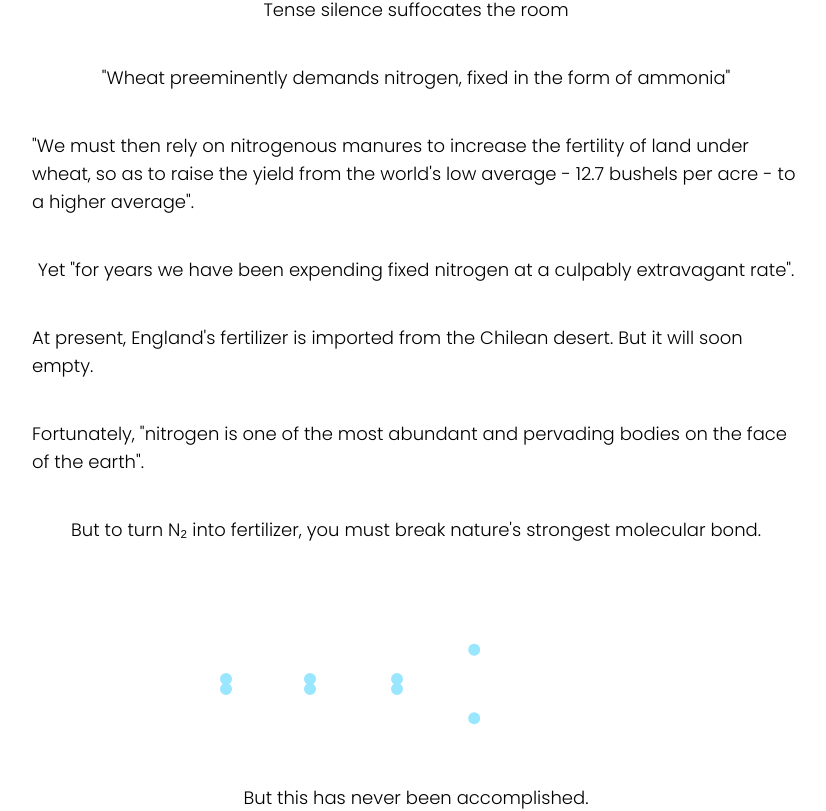
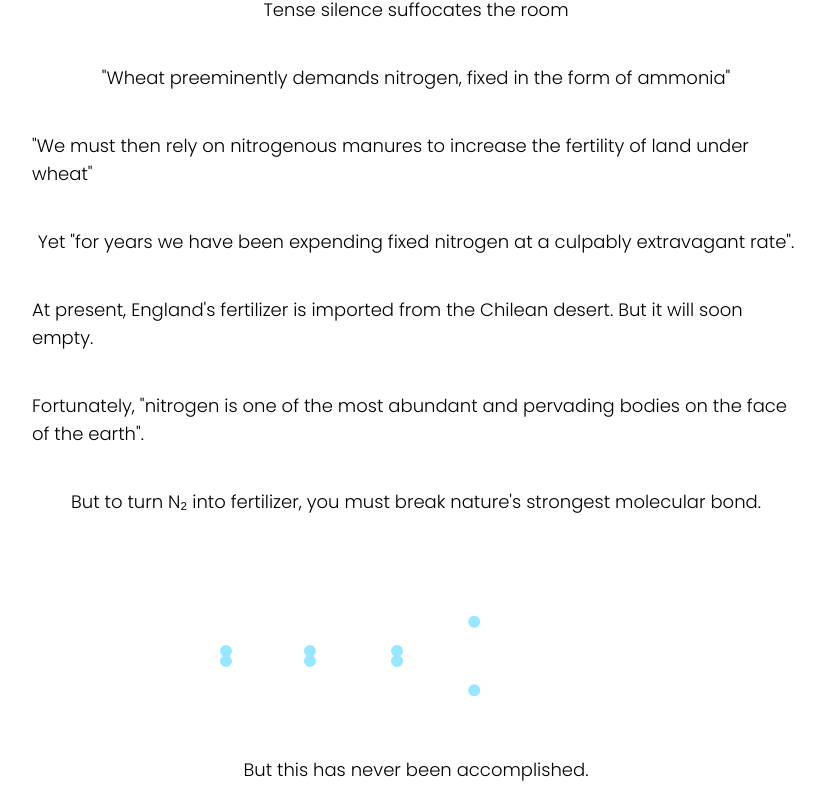
Before and after one commit to chongcurtis/chongcurtis.github.io, a Next.js app: page /books/the-alchemy-of-air in a window 1280 px wide. Shown: the part 2659-3470 px from the top of the page, without its empty margins (224-1050 px from the left). Built offline with nearby package versions, Linux system fonts and the light colour scheme.

Commit message:
improve wording

```diff
--- a/src/pages/books/the-alchemy-of-air.tsx
+++ b/src/pages/books/the-alchemy-of-air.tsx
@@ -82,9 +82,11 @@ export default function TheAlchemyOfAir() {
             </p>
             <p className="fade-in-on-scroll mt-10 text-lg">
                 "We must then rely on nitrogenous manures to increase the fertility of land under
-                wheat, so as to raise the yield from the world's low average - 12.7 bushels per acre
-                - to a higher average".
+                wheat"
             </p>
+            {/*"We must then rely on nitrogenous manures to increase the fertility of land under*/}
+            {/*wheat, so as to raise the yield from the world's low average - 12.7 bushels per acre*/}
+            {/*- to a higher average".*/}
             <p className="fade-in-on-scroll mt-10 text-lg">
                 Yet "for years we have been expending fixed nitrogen at a culpably extravagant
                 rate".
```
